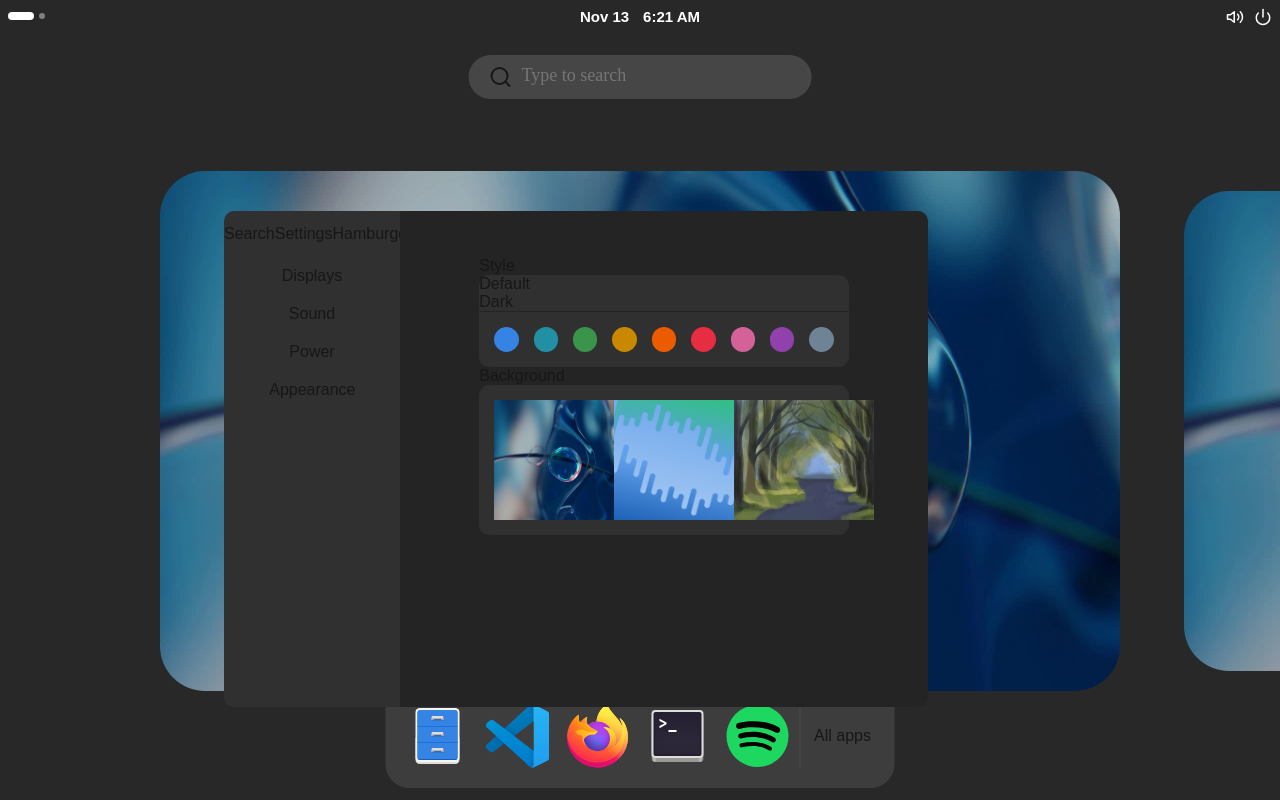
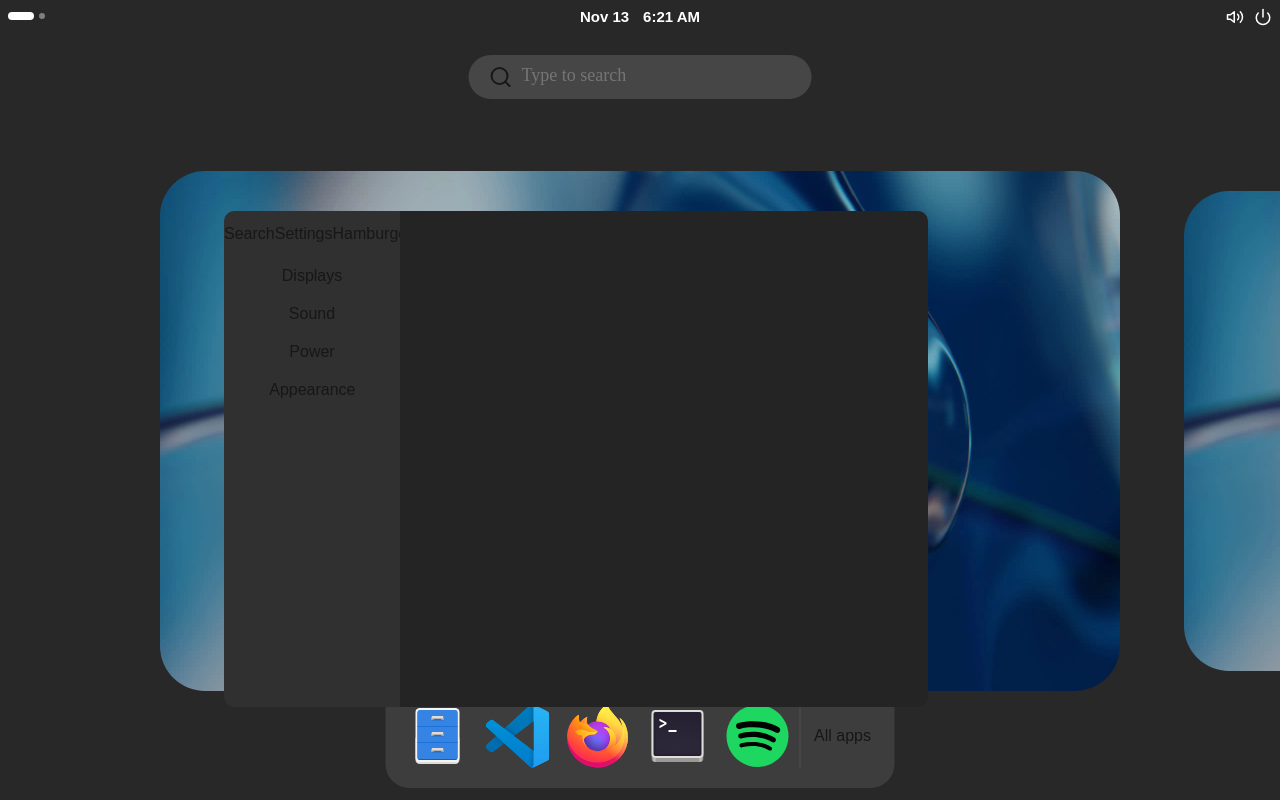
Before and after one commit to asorge29/fedora-nextjs, a Next.js app: page / in a window 1280 px wide. Built offline with nearby package versions, Linux system fonts and the light colour scheme; a web font is replaced by a local one.

Commit message:
finish appearance menu layout

```diff
--- a/src/components/apps/settings.tsx
+++ b/src/components/apps/settings.tsx
@@ -1,5 +1,5 @@
 import styles from "@/styles/settings.module.css";
-import { useState, useEffect } from "react";
+import { useState } from "react";
 import { useDraggable } from "@dnd-kit/core";
 import React from "react";
 import { useStateContext } from "../stateProvider";
@@ -62,13 +62,24 @@ export default function Settings() {
           </div>
         </div>
         <div className={styles.content}>
-          <div className={styles.contentItem}>
+          {selected === 'appearance' && <div className={styles.contentItem}>
             <div className={styles.appearanceContainer}>
               <div className={styles.groupLabel}>Style</div>
               <div className={styles.group}>
-                <div>
-                  <div>Default</div>
-                  <div>Dark</div>
+                <div className={styles.schemes}>
+                  <div>
+                    <div>
+                      <Image src={`/backgrounds/${state.background}-${state.scheme}.webp`} alt='Default Scheme' width={180} height={150} />
+                    </div>
+                    Default
+                  </div>
+                  <div>
+                    <div>
+                      <Image src={`/backgrounds/${state.background}-${state.scheme}.webp`} alt='Dark Scheme'
+                             width={180} height={150}/>
+                    </div>
+                    Dark
+                  </div>
                 </div>
                 <div className={styles.divider}></div>
                 <div className={styles.colorSwatches}>
@@ -86,13 +97,28 @@ export default function Settings() {
               <div className={styles.groupLabel}>Background</div>
               <div className={styles.group}>
                 <div className={styles.backgrounds}>
-                  <Image src="/backgrounds/bubbles-l.webp" height={120} width={140} alt="background"/>
-                  <Image src="/backgrounds/drool-l.webp" height={120} width={140} alt="background"/>
-                  <Image src="/backgrounds/trees-l.webp" height={120} width={140} alt="background"/>
+                  <Image src="/backgrounds/bubbles-l.webp" height={120} width={140} alt="background"
+                         className={styles.background}/>
+                  <Image src="/backgrounds/drool-l.webp" height={120} width={140} alt="background"
+                         className={styles.background}/>
+                  <Image src="/backgrounds/trees-l.webp" height={120} width={140} alt="background"
+                         className={styles.background}/>
+                  <Image src="/backgrounds/balloons-l.webp" height={120} width={140} alt="background"
+                         className={styles.background}/>
+                  <Image src="/backgrounds/amber-l.webp" height={120} width={140} alt="background"
+                         className={styles.background}/>
+                  <Image src="/backgrounds/default-l.webp" height={120} width={140} alt="background"
+                         className={styles.background}/>
+                  <Image src="/backgrounds/keys-l.webp" height={120} width={140} alt="background"
+                         className={styles.background}/>
+                  <Image src="/backgrounds/pills-l.webp" height={120} width={140} alt="background"
+                         className={styles.background}/>
+                  <Image src="/backgrounds/truchet-l.webp" height={120} width={140} alt="background"
+                         className={styles.background}/>
                 </div>
               </div>
             </div>
-          </div>
+          </div>}
         </div>
       </div>
     </div>
--- a/src/components/desktop.tsx
+++ b/src/components/desktop.tsx
@@ -36,7 +36,7 @@ export default function Desktop({id}: { id: number }) {
     >
       <div
         className={`${styles.desktop} ${state.maximized ? styles.maximizedDesktop : styles.notMaximizedDesktop}`}
-        style={{backgroundImage: `url('/backgrounds/${state.background}-${state.scheme === 'default' ? 'l' : 'd'}.webp')`}}
+        style={{backgroundImage: `url('/backgrounds/${state.background}-${state.scheme}.webp')`}}
         onClick={() => maximizeDesktop(id)}
         ref={setNodeRef}
       >
--- a/src/components/stateProvider.tsx
+++ b/src/components/stateProvider.tsx
@@ -29,7 +29,7 @@ export const StateProvider = ({ children }: { children: React.ReactNode }) => {
     files: -1,
     settings: 0,
     background: "bubbles",
-    scheme: "default"
+    scheme: "l"
   });
 
   return (
--- a/src/styles/settings.module.css
+++ b/src/styles/settings.module.css
@@ -4,10 +4,8 @@
     height: 62vh;
     left: 5vw;
     top: 5vh;
-    border-radius: 10px;
     display: flex;
     flex-direction: column;
-    overflow: hidden;
 }
 .header {
     height: 50px;
@@ -21,13 +19,17 @@
     display: flex;
     flex-direction: row;
     align-items: center;
-    justify-content: space-between
+    justify-content: space-between;
+    border-radius: 10px 0 0 0;
 }
 .headerRight {
     width: 75%;
     background-color: #242424;
     height: 100%;
-
+    border-radius: 0 10px 0 0;
+    text-transform: capitalize;
+    text-align: center;
+    padding: 10px;
 }
 .container {
     display: flex;
@@ -42,6 +44,7 @@
     height: 100%;
     width: 25%;
     background-color: #303030;
+    border-radius: 0 0 0 10px;
 }
 .section {
     padding: 10px;
@@ -53,19 +56,25 @@
     width: 75%;
     background-color: #242424;
     height: 100%;
+    overflow-y: auto;
+    border-radius: 0 0 10px 0;
 }
 .appearanceContainer {
     display: flex;
     flex-direction: column;
     align-items: center;
+    padding: 20px 0 0 0;
 }
 .groupLabel {
     width: 70%;
+    font-weight: bold;
+    margin-bottom: 10px;
 }
 .group {
     width: 70%;
     border-radius: 10px;
     background-color: #303030;
+    margin-bottom: 20px ;
 }
 .divider {
     width: 100%;
@@ -87,26 +96,34 @@
 }
 .backgrounds {
     display: flex;
+    flex-flow: row wrap;
+    align-items: center;
+    justify-content: center;
+    gap: 20px;
+    padding: 15px;
+}
+.background {
+    border-radius: 5px;
+}
+.schemes {
+    display: flex;
     flex-direction: row;
     align-items: center;
-    justify-content: space-around;
+    justify-content: center;
+    gap: 20px;
     padding: 15px;
 }
-
-
+.schemes > div {
+    text-align: center;
+}
+.schemes img {
+    border-radius: 5px;
+}
 
 
 @media (pointer: fine) {
     .section:hover {
         background-color: #ffffff2b;
-        cursor: pointer;
-    }
-    .closeButton:hover {
-        cursor: pointer;
-        background-color: #ffffff2b;
-    }
-    .colorSwatch:hover {
-        cursor: pointer;
     }
 }
 
```
